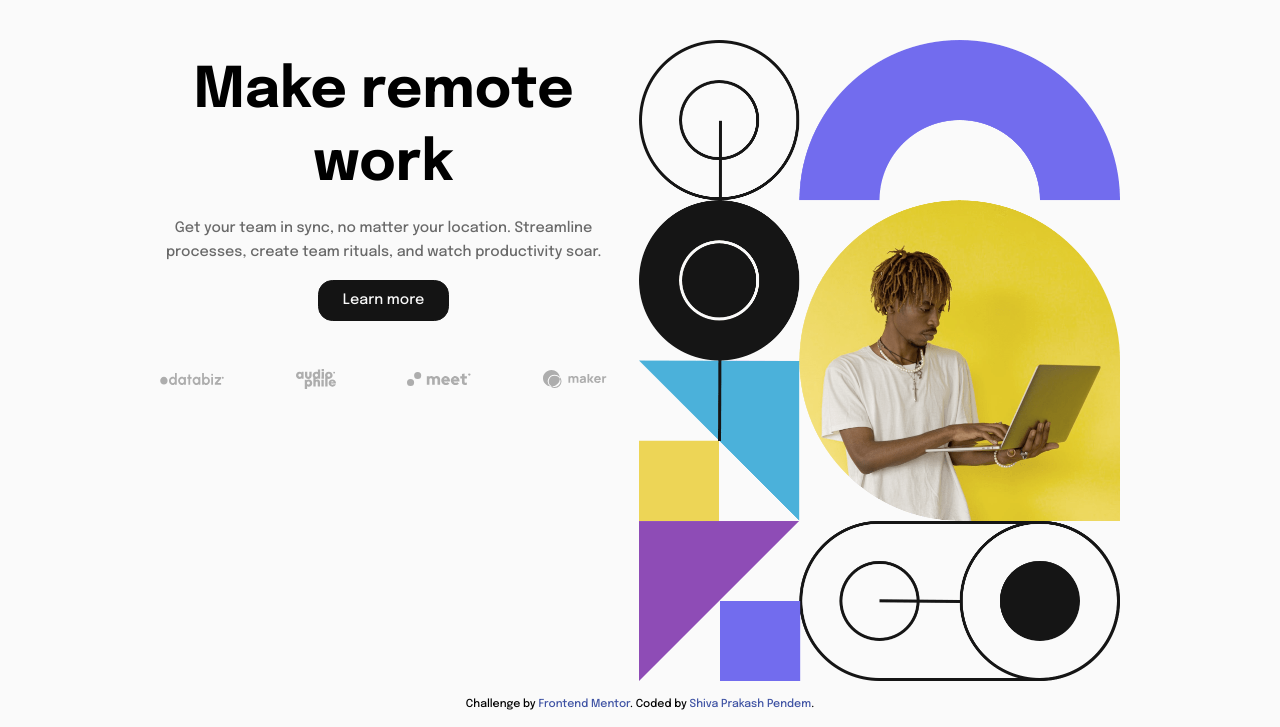
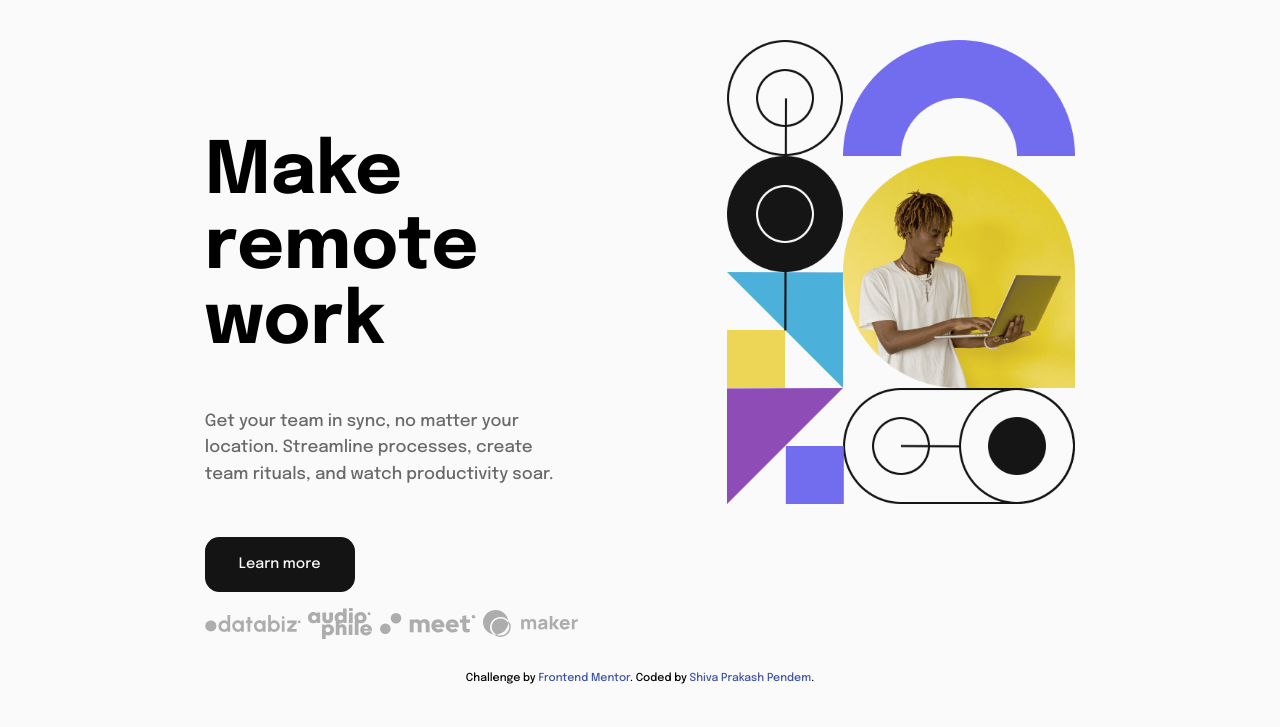
Before and after one commit to shivaprakash-sudo/intro-section-with-dropdown-menu, a plain HTML site: page index.html in a window 1280 px wide. Shown: the part 74-801 px from the top of the page. Drawn offline with Linux system fonts and the light colour scheme.

Commit message:
add hero styles according to the design

```diff
--- a/index.html
+++ b/index.html
@@ -102,7 +102,7 @@
       </nav>
     </header>
 
-    <main>
+    <main class="container">
       <section class="hero-imgs">
         <img
           class="hero-imgs-mobile"
@@ -115,13 +115,15 @@
           alt="Person holding laptop"
         />
       </section>
-      <section class="hero container flex col gap-1">
-        <h1>Make remote work</h1>
-        <p>
-          Get your team in sync, no matter your location. Streamline processes,
-          create team rituals, and watch productivity soar.
-        </p>
-        <a class="btn btn-hero" href="#">Learn more</a>
+      <section class="hero flex col gap-1">
+        <article class="flex col gap-1">
+          <h1>Make remote work</h1>
+          <p>
+            Get your team in sync, no matter your location. Streamline
+            processes, create team rituals, and watch productivity soar.
+          </p>
+          <a class="btn btn-hero" href="#">Learn more</a>
+        </article>
         <div class="hero__icons flex items-center">
           <img
             id="databiz"
--- a/styles/scss/_base.scss
+++ b/styles/scss/_base.scss
@@ -11,7 +11,7 @@ $clr-neutral-300: hsl(0, 0%, 8%);
 $fs-base: 1rem;
 $fs-small: calc($fs-base * 0.9);
 $fs-heading-sm: 2rem;
-$fs-heading-lg: 3.5rem;
+$fs-heading-lg: 4.5rem;
 $ff-primary: "Epilogue", sans-serif;
 $fw-500: 500;
 $fw-700: 700;
@@ -53,7 +53,6 @@ body {
   line-height: $lh-base;
   header {
     #logo {
-      // padding-block: 1rem;
       align-self: flex-start;
     }
   }
@@ -61,7 +60,7 @@ body {
 
 .attribution {
   font-size: 0.6875rem;
-  margin-block-end: 1rem;
+  margin-block: 1rem;
   text-align: center;
 }
 
--- a/styles/scss/_breakpoints.scss
+++ b/styles/scss/_breakpoints.scss
@@ -75,11 +75,11 @@
   main {
     display: flex;
     flex-direction: row-reverse;
-    gap: 2rem;
+    justify-content: space-between;
     padding-inline: 10rem;
-    max-height: 90vh;
 
     .hero-imgs {
+      max-width: 40%;
       .hero-imgs-mobile {
         display: none;
       }
@@ -87,5 +87,45 @@
         display: block;
       }
     }
+
+    .hero {
+      max-width: 43%;
+      min-height: 100%;
+      justify-content: space-between;
+      text-align: left;
+
+      article {
+        gap: 3rem;
+        margin-block-start: 5rem;
+
+        h1 {
+          line-height: calc($lh-base * 0.8);
+        }
+
+        p {
+          font-size: calc($fs-base * 1.05);
+        }
+
+        .btn-hero {
+          margin: 0;
+          margin-inline-end: auto;
+        }
+      }
+
+      .hero__icons {
+        margin-block: 0;
+        width: 100%;
+        justify-content: space-between;
+
+        #databiz,
+        #client-meet,
+        #client-maker {
+          width: 6rem;
+        }
+        #audiophile {
+          width: 4rem;
+        }
+      }
+    }
   }
 }
--- a/styles/scss/components/hero/_hero.scss
+++ b/styles/scss/components/hero/_hero.scss
@@ -10,16 +10,17 @@ main {
     text-align: center;
     h1 {
       margin-block-start: 1rem;
-      font-size: clamp($fs-heading-sm, 8vw, $fs-heading-lg);
+      font-size: clamp($fs-heading-sm, 10vw, $fs-heading-lg);
     }
     p {
       line-height: 1.6;
       color: $clr-neutral-200;
     }
     .btn-hero {
+      padding: 1rem 2rem;
       background: $clr-neutral-300;
       color: $clr-neutral-100;
-      border: 1px solid $clr-neutral-300;
+      border: 2px solid $clr-neutral-300;
       margin-inline: auto;
       &:hover {
         background: transparent;
```
Also changed, not shown: styles/css/style.css, 1 other file.
